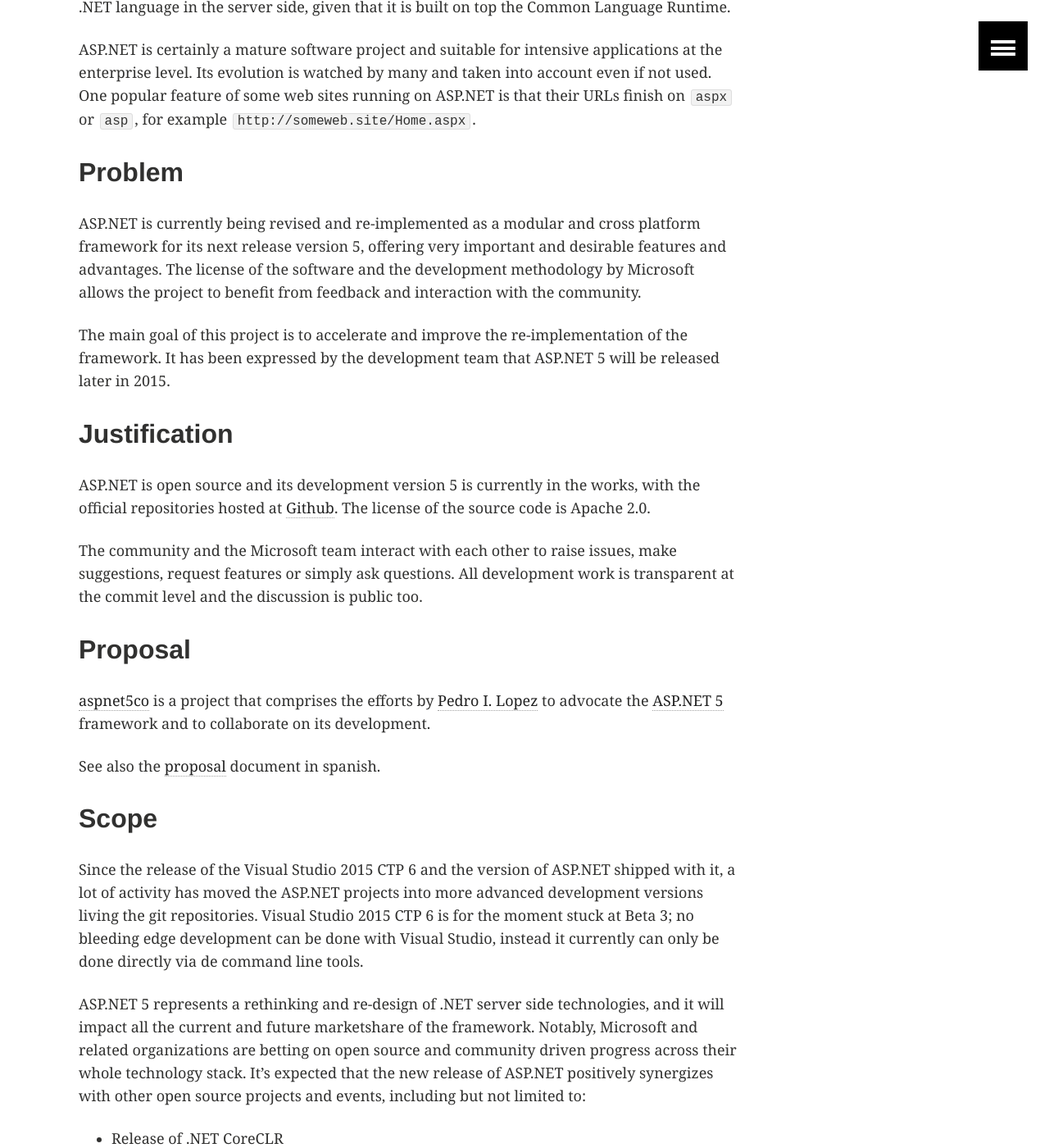
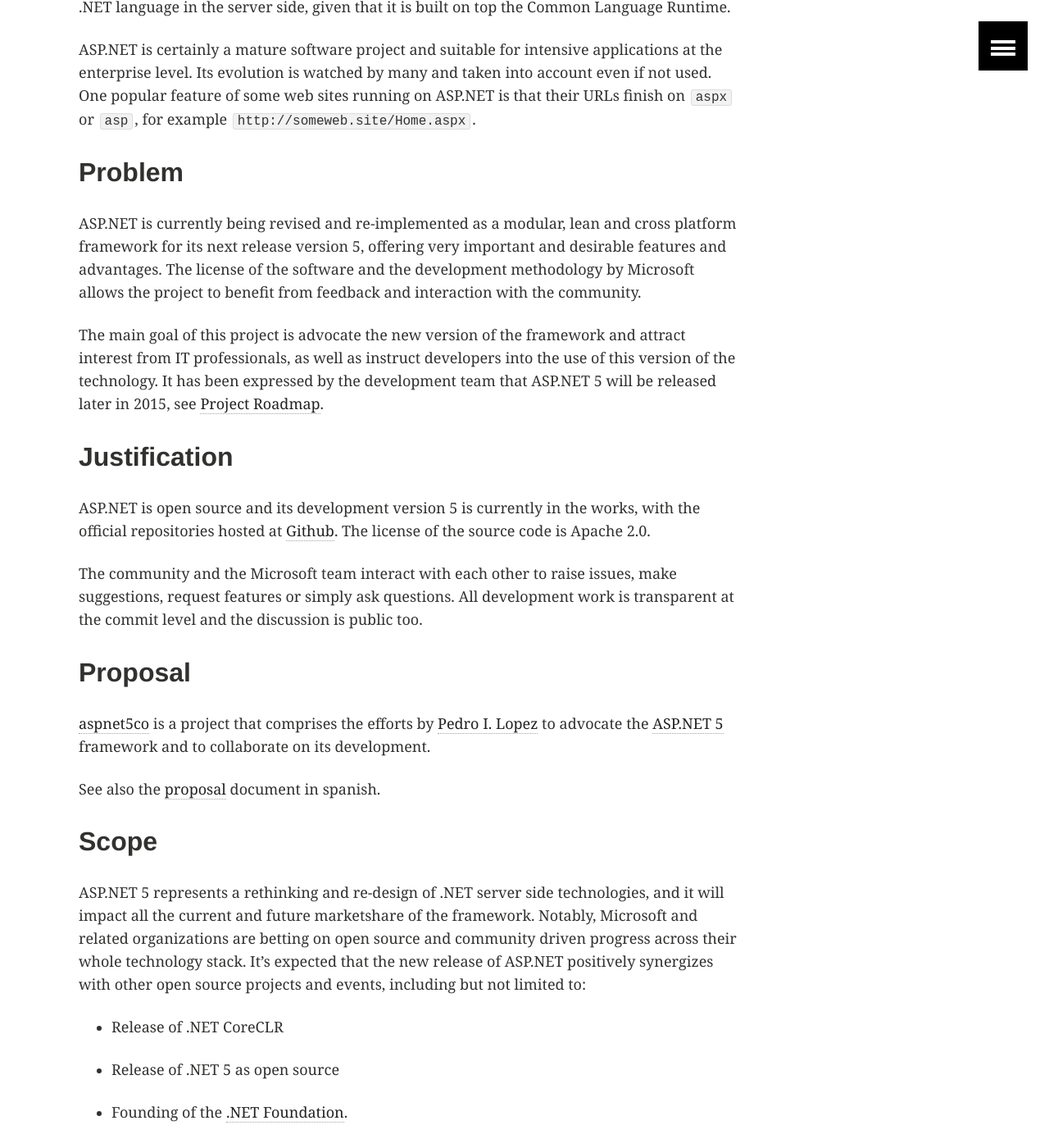
Before and after one commit to lopezpdvn/aspnet5co, a Jekyll site: the page built from pages/introduction.md, in a window 1280 px wide and 1400 px high, scrolled down 805 px. Shown: the whole window at 82% size. Built offline with Jekyll 4.4.1, drawn with Linux system fonts in a browser that asks for light colours; some of the changed text lies outside the part shown.

```diff
--- a/_data/navigation.yml
+++ b/_data/navigation.yml
@@ -34,3 +34,8 @@
   url: /todo
   excerpt: Future work
   image: webimg.jpg
+
+- title: Other
+  url: /other
+  excerpt: Other
+  image: webimg.jpg
--- a/pages/introduction.md
+++ b/pages/introduction.md
@@ -25,15 +25,17 @@ running on ASP.NET is that their URLs finish on `aspx` or `asp`, for example
 
 ## Problem
 
-ASP.NET is currently being revised and re-implemented as a modular and cross
-platform framework for its next release version 5, offering very important and
-desirable features and advantages. The license of the software and the
-development methodology by Microsoft allows the project to benefit from
+ASP.NET is currently being revised and re-implemented as a modular, lean and
+cross platform framework for its next release version 5, offering very
+important and desirable features and advantages. The license of the software
+and the development methodology by Microsoft allows the project to benefit from
 feedback and interaction with the community.
 
-The main goal of this project is to accelerate and improve the
-re-implementation of the framework. It has been expressed by the development
-team that ASP.NET 5 will be released later in 2015.
+The main goal of this project is advocate the new version of the framework and
+attract interest from IT professionals, as well as instruct developers into the
+use of this version of the technology.  It has been expressed by the
+development team that ASP.NET 5 will be released later in 2015, see [Project
+Roadmap]({{ site.baseurl }}/roadmap).
 
 ## Justification
 
@@ -55,17 +57,6 @@ See also the [proposal](/proposal) document in spanish.
 
 ## Scope
 
-<!-- "[Right now, living on the bleeding edge will
-hurt](http://davidfowl.com/diagnosing-dependency-issues-with-asp-net-5/#incompatibilities)".
--->
-
-Since the release of the Visual Studio 2015 CTP 6 and the version of ASP.NET
-shipped with it, a lot of activity has moved the ASP.NET projects into more
-advanced development versions living the git repositories. Visual Studio 2015
-CTP 6 is for the moment stuck at Beta 3; no bleeding edge development can be
-done with Visual Studio, instead it currently can only be done directly via de
-command line tools.
-
 ASP.NET 5 represents a rethinking and re-design of .NET server side
 technologies, and it will impact all the current and future marketshare of the
 framework. Notably, Microsoft and related organizations are betting on open
@@ -86,11 +77,6 @@ transparent development.
 
 * Publicly advocate ASP.NET, as well as .NET & Web technologies in general.
 
-* Identify needs and feature requests of the development version of ASP.NET and
-other related open source project in the .NET community.
-
-* Collaborate with the community on the implementation of such needs.
-
 * Introduce the new technology to technical and non-technical audiences.
 
   * Developers both new to .NET & ASP.NET or experienced in previous versions.
@@ -98,10 +84,12 @@ other related open source project in the .NET community.
   * Business leaders looking into integrating modern and robust web
     technologies in their planning.
 
-* Test Visual Studio 2015 CTP 7.
+* Identify needs and feature requests of the development version of ASP.NET and
+  other related open source project in the .NET community.
+
+* Collaborate with the community on the implementation of such needs.
+
+* Test previews and RTM versions of Visual Studio 2015.
 
 * Give feedback about ASP.NET development in Linux, given that the author has
-experience on such operating system.
-
-<!--
--->
+  experience on such operating system.
```
Also changed, not shown: pages/development.md (+0 -11 lines), pages/methodology.md (+23 -23 lines), pages/other.md (added, +30 -0 lines), pages/references.md (+30 -12 lines), pages/roadmap.md (added, +20 -0 lines), pages/todo.md (+2 -0 lines).
